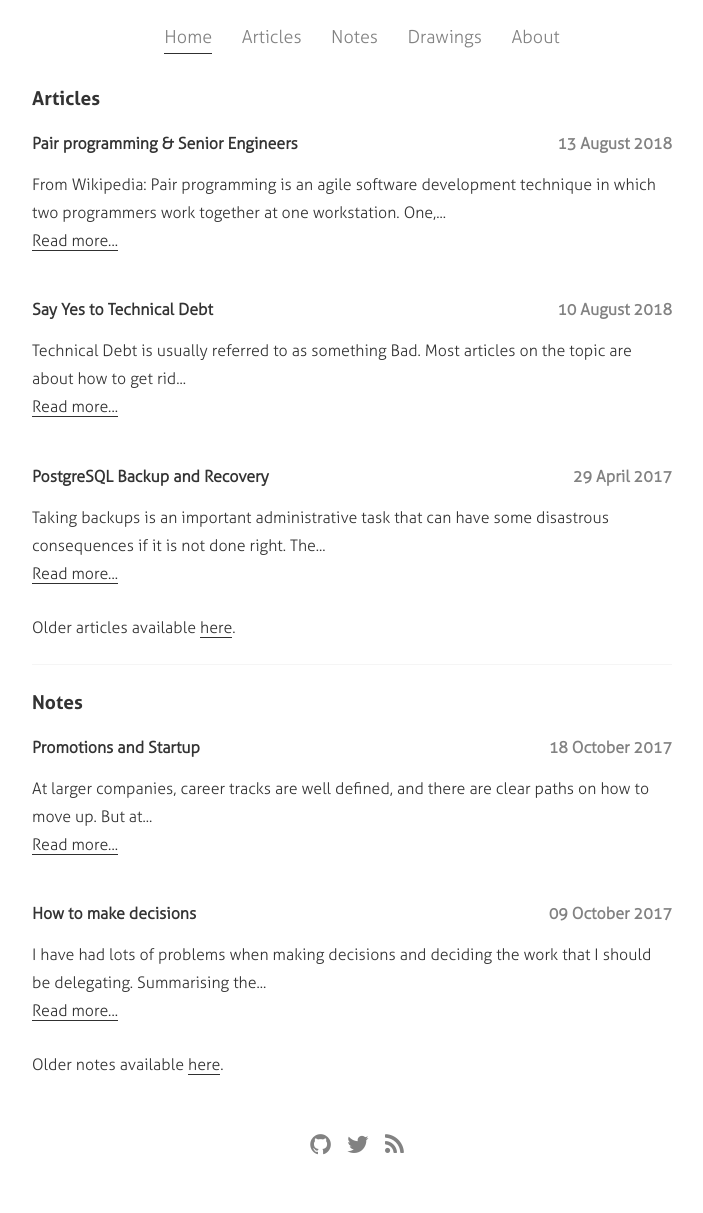
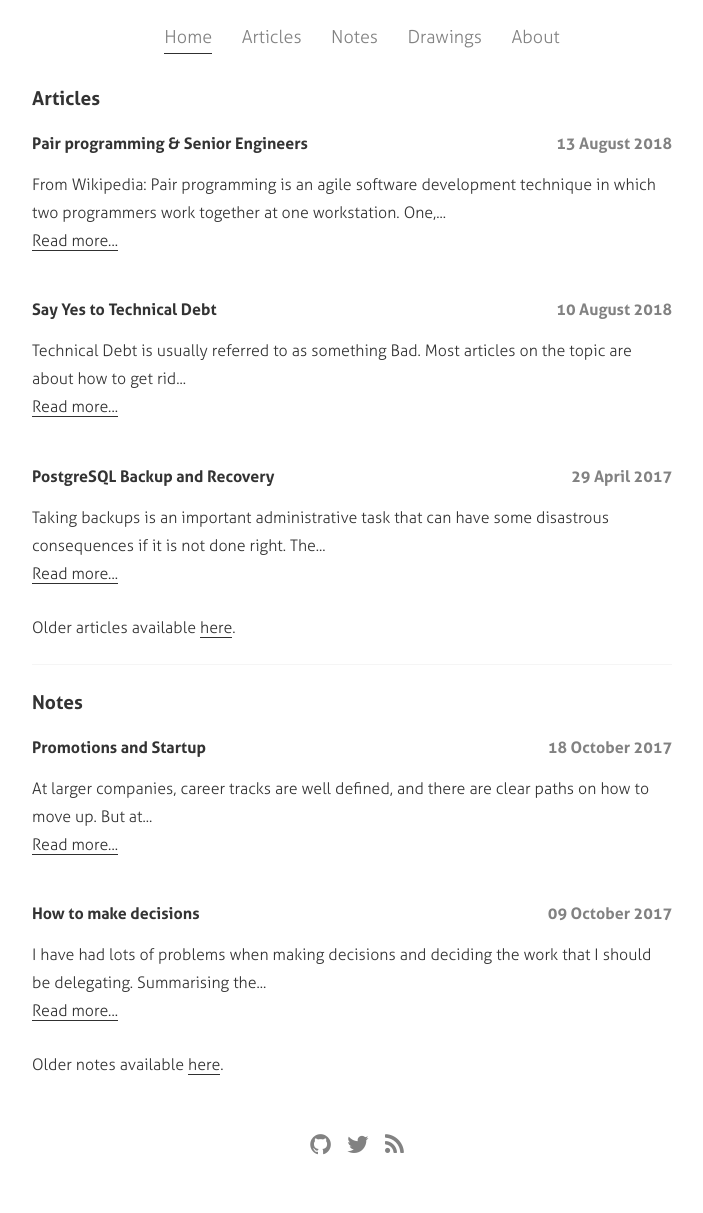
Before and after one commit to deepakputhraya/site, a Jekyll site: the page built from index.md, in a window 1280 px wide. Shown: the whole page, without its empty margins (288-991 px from the left). Built offline with Jekyll 4.4.1, drawn with Linux system fonts in a browser that asks for light colours; comment, search, counter and statistics services are not loaded.

Commit message:
Fix styling for header, ul & html tags

```diff
--- a/_sass/_default.scss
+++ b/_sass/_default.scss
@@ -8,6 +8,10 @@
   font-family: 'Aller Bolder';
   font-style: normal;
   src: url('../assets/vendor/Aller/Aller_Bd.ttf') format('truetype');
+}
+
+html {
+  background-color: #0000;
 }
 
 /* =Base */
@@ -55,6 +59,10 @@
   line-height: 32px;
 }
 
+ul {
+  list-style-type: square
+}
+
 li {
   font-size: 1em;
   line-height: 32px;
@@ -83,6 +91,12 @@
 h2 {
   font-family: 'Aller Bolder', sans-serif;
   font-size: 1.2em;
+  font-weight: bolder;
+}
+
+h3 {
+  font-family: 'Aller Bolder', sans-serif;
+  font-size: 1em;
   font-weight: bolder;
 }
 
```
